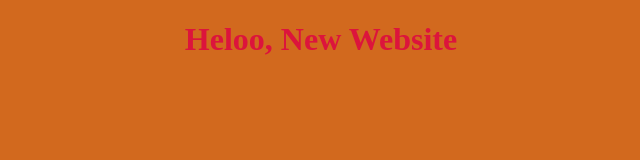
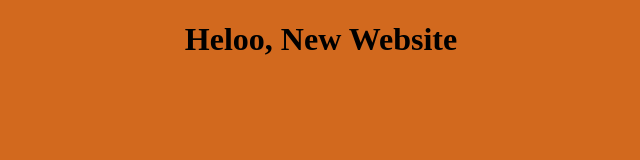
Before and after one commit to dhivaharjey/Netlify-demo-for-web-hosting, a plain HTML site: page index.html in a window 1280 px wide. Shown: the whole page, without its empty margins (319-959 px from the left). Drawn offline with Linux system fonts and the light colour scheme.

Commit message:
changes : readme and css

```diff
--- a/Css/style.css
+++ b/Css/style.css
@@ -2,6 +2,7 @@ body {
   background-color: chocolate;
 }
 h1 {
-  color: crimson;
+  text
+  color: rgb(24, 3, 7);
   text-align: center;
 }
```
Also changed, not shown: 1 other file.
